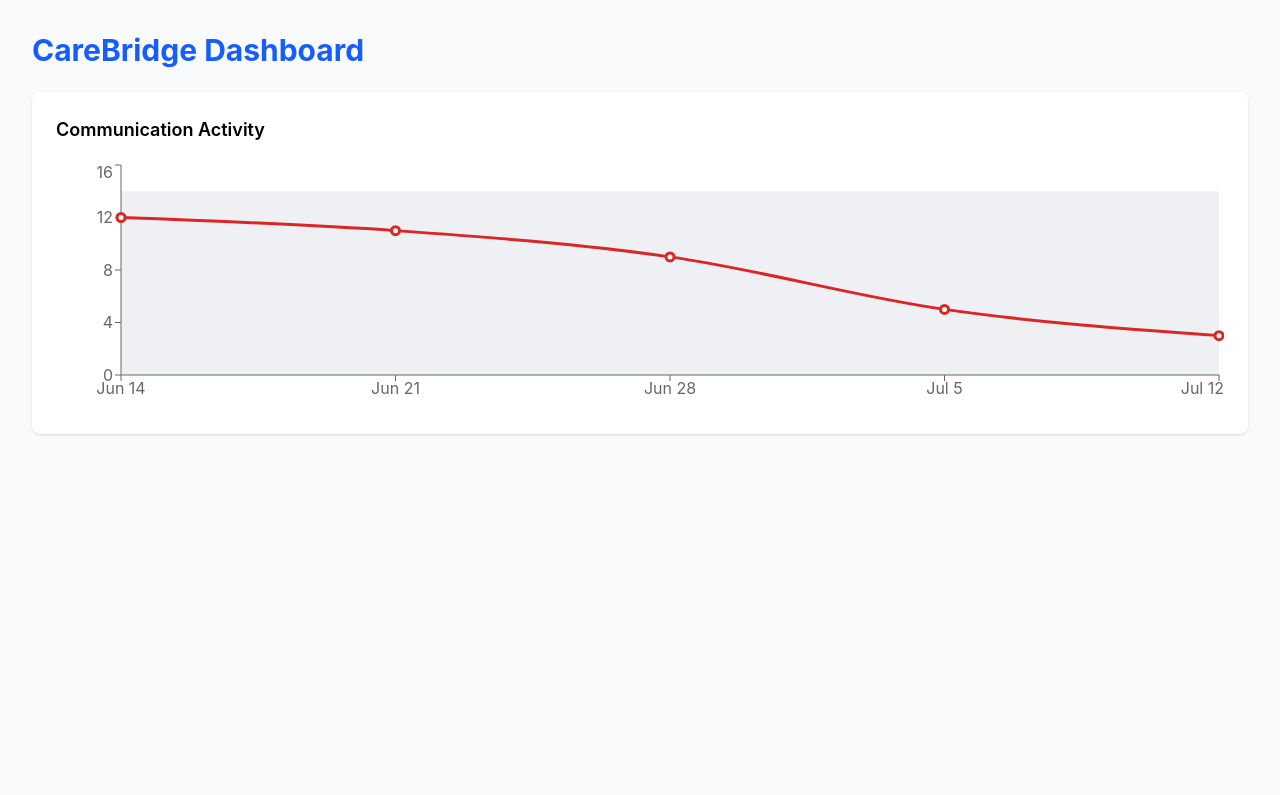
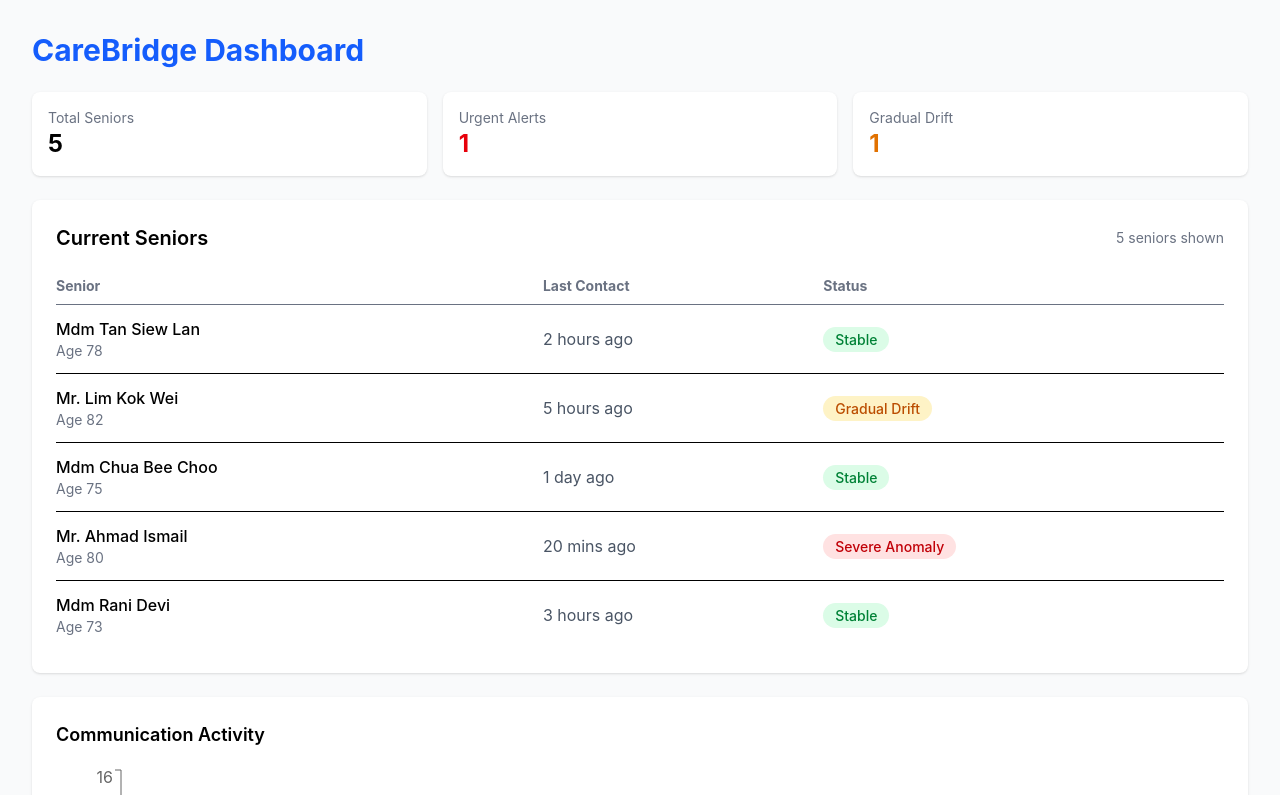
Before and after one commit to saisrinivaaswcg/carebridge, a React (Vite) app in the folder dashboard/: page / in a window 1280 px wide. Shown: the top 795 px of the page. Built offline with nearby package versions, Linux system fonts and the light colour scheme.

Commit message:
Add Roster component with stat cards and status table

```diff
--- a/dashboard/src/App.jsx
+++ b/dashboard/src/App.jsx
@@ -1,17 +1,32 @@
+// import DriftChart from './charts/DriftChart'
+
+// function App() {
+//   return (
+//     <div className="p-8 bg-gray-50 min-h-screen">
+//       <h1 className="text-3xl font-bold text-blue-600 mb-6">CareBridge Dashboard</h1>
+//       <DriftChart />
+//     </div>
+//   )
+// }
+
+// export default App
+
 import DriftChart from './charts/DriftChart'
+import Roster from './pages/Roster'
 
 function App() {
   return (
     <div className="p-8 bg-gray-50 min-h-screen">
       <h1 className="text-3xl font-bold text-blue-600 mb-6">CareBridge Dashboard</h1>
-      <DriftChart />
+      <Roster />
+      <div className="mt-6">
+        <DriftChart />
+      </div>
     </div>
   )
 }
 
 export default App
-
-
 // function App() {
 //   return (
 //     <div className="p-8">
--- /dev/null
+++ b/dashboard/src/data/mockRoster.js
@@ -0,0 +1,7 @@
+export const mockRoster = [
+  { id: 1, name: 'Mdm Tan Siew Lan', age: 78, lastContact: '2 hours ago', status: 'Stable', tier: null },
+  { id: 2, name: 'Mr. Lim Kok Wei', age: 82, lastContact: '5 hours ago', status: 'Gradual Drift', tier: 'amber' },
+  { id: 3, name: 'Mdm Chua Bee Choo', age: 75, lastContact: '1 day ago', status: 'Stable', tier: null },
+  { id: 4, name: 'Mr. Ahmad Ismail', age: 80, lastContact: '20 mins ago', status: 'Severe Anomaly', tier: 'red' },
+  { id: 5, name: 'Mdm Rani Devi', age: 73, lastContact: '3 hours ago', status: 'Stable', tier: null },
+]
--- /dev/null
+++ b/dashboard/src/pages/Roster.jsx
@@ -0,0 +1,67 @@
+import { mockRoster } from '../data/mockRoster'
+
+const statusStyles = {
+  'Stable': 'bg-green-100 text-green-700',
+  'Gradual Drift': 'bg-amber-100 text-amber-700',
+  'Severe Anomaly': 'bg-red-100 text-red-700',
+}
+
+function Roster() {
+  const total = mockRoster.length
+  const urgent = mockRoster.filter(s => s.tier === 'red').length
+  const drifting = mockRoster.filter(s => s.tier === 'amber').length
+
+  return (
+    <div>
+      <div className="grid grid-cols-3 gap-4 mb-6">
+        <div className="bg-white rounded-lg shadow p-4">
+          <div className="text-sm text-gray-500">Total Seniors</div>
+          <div className="text-2xl font-bold">{total}</div>
+        </div>
+        <div className="bg-white rounded-lg shadow p-4">
+          <div className="text-sm text-gray-500">Urgent Alerts</div>
+          <div className="text-2xl font-bold text-red-600">{urgent}</div>
+        </div>
+        <div className="bg-white rounded-lg shadow p-4">
+          <div className="text-sm text-gray-500">Gradual Drift</div>
+          <div className="text-2xl font-bold text-amber-600">{drifting}</div>
+        </div>
+      </div>
+
+      <div className="bg-white rounded-lg shadow p-6">
+        <div className="flex justify-between items-center mb-4">
+          <h2 className="text-xl font-semibold">Current Seniors</h2>
+          <span className="text-sm text-gray-500">{mockRoster.length} seniors shown</span>
+        </div>
+
+        <table className="w-full text-left">
+          <thead>
+            <tr className="text-sm text-gray-500 border-b">
+              <th className="py-2">Senior</th>
+              <th className="py-2">Last Contact</th>
+              <th className="py-2">Status</th>
+            </tr>
+          </thead>
+          <tbody>
+            {mockRoster.map((senior) => (
+              <tr key={senior.id} className="border-b last:border-0 hover:bg-gray-50 cursor-pointer">
+                <td className="py-3">
+                  <div className="font-medium">{senior.name}</div>
+                  <div className="text-sm text-gray-500">Age {senior.age}</div>
+                </td>
+                <td className="py-3 text-gray-600">{senior.lastContact}</td>
+                <td className="py-3">
+                  <span className={`px-3 py-1 rounded-full text-sm font-medium ${statusStyles[senior.status]}`}>
+                    {senior.status}
+                  </span>
+                </td>
+              </tr>
+            ))}
+          </tbody>
+        </table>
+      </div>
+    </div>
+  )
+}
+
+export default Roster
```
